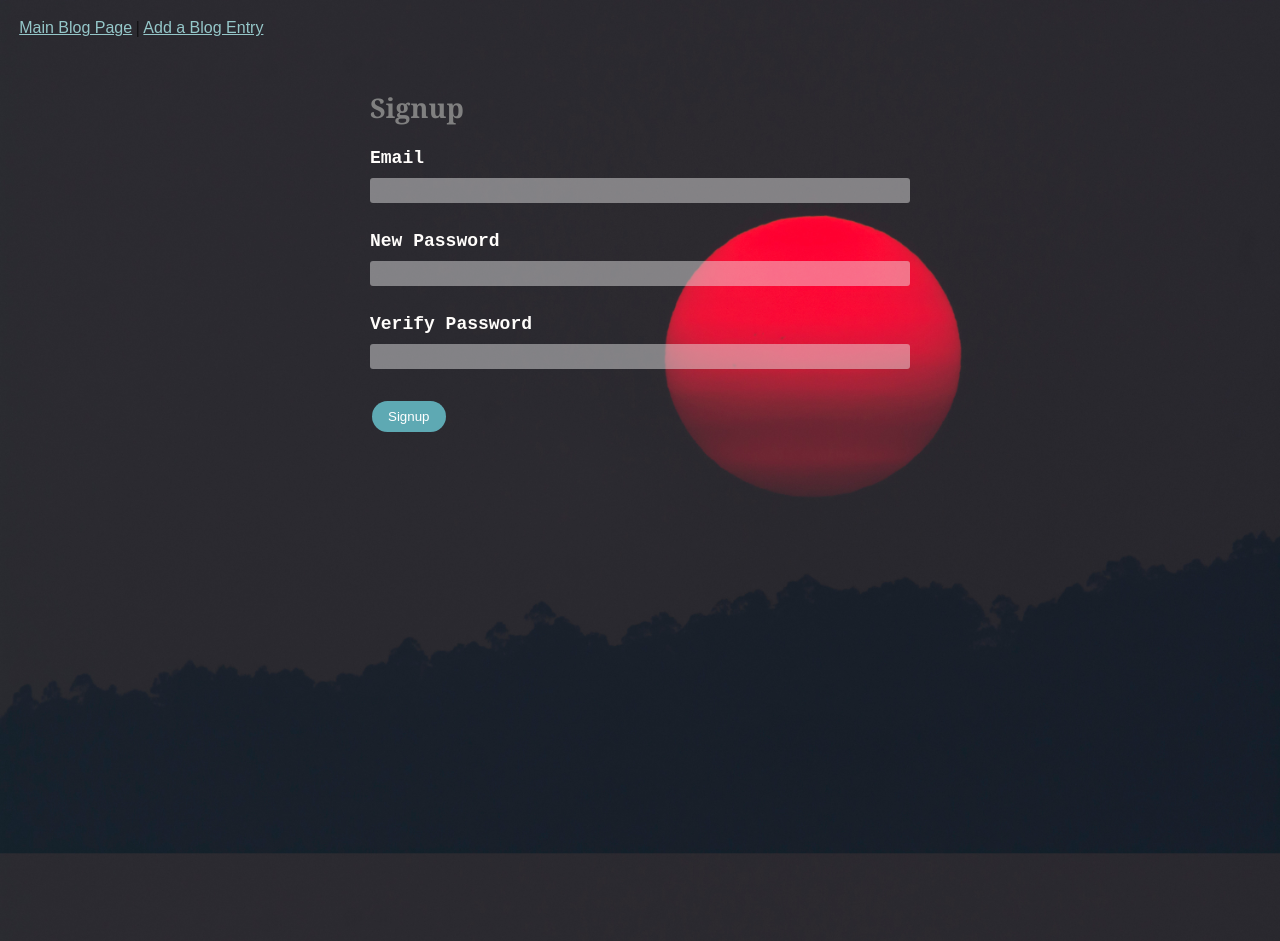
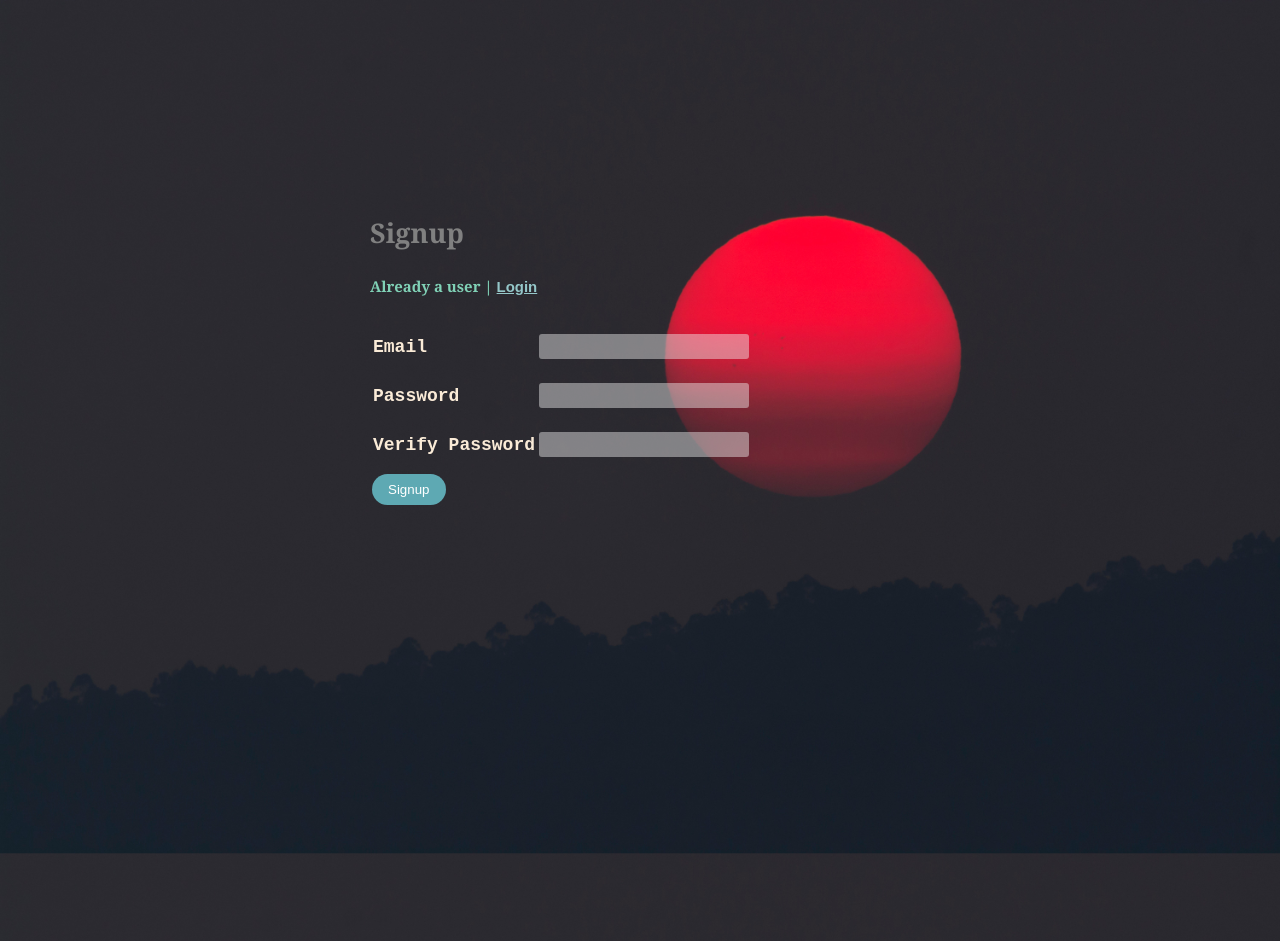
Before and after one commit to adonayab/blogz, a Flask app: page /signup in a window 1280 px wide. Shown: the top 941 px of the page. Run offline with Flask 2, Linux system fonts and the light colour scheme.

Commit message:
Completed signup, login and database integration

```diff
--- a/main.py
+++ b/main.py
@@ -1,35 +1,21 @@
 from flask import Flask, request, redirect, render_template, session, flash
 from flask_sqlalchemy import SQLAlchemy
-
-app = Flask(__name__)
-app.config['DEBUG'] = True
-app.config['SQLALCHEMY_DATABASE_URI'] = 'mysql+pymysql://blogz:blogz@localhost:3306/blogz'
-app.config['SQLALCHEMY_ECHO'] = True
-db = SQLAlchemy(app)
-app.secret_key = 'uahfkahdlfhuhkn8392uh'
+from models import User, Blog
+from app import app, db
+import re
 
 
-class Blog(db.Model):
-    id = db.Column(db.Integer, primary_key=True)
-    title = db.Column(db.String(120), unique=True)
-    body = db.Column(db.String(120))
-    owner_id = db.Column(db.Integer, db.ForeignKey('user.id'))
-
-    def __init__(self, title, body, owner):
-        self.title = title
-        self.body = body
-        self.owner = owner
+@app.before_request
+def require_login():
+    allowed_routes = ['login', 'signup']
+    if request.endpoint not in allowed_routes and 'email' not in session and '/static/' not in request.path:
+        return redirect('/login')
 
 
-class User(db.Model):
-    id = db.Column(db.Integer, primary_key=True)
-    email = db.Column(db.String(120), unique=True)
-    password = db.Column(db.String(120))
-    blogs = db.relationship('Blog', backref='owner')
-
-    def __init__(self, email, password):
-        self.email = email
-        self.password = password
+@app.route("/logout", methods=['POST'])
+def logout():
+    del session['email']
+    return redirect('/login')
 
 
 @app.route('/login', methods=['POST', 'GET'])
@@ -55,27 +41,40 @@ def login():
 @app.route('/signup', methods=['POST', 'GET'])
 def signup():
 
-    # TODO : implement user signup
-
     if request.method == 'POST':
         email = request.form['email']
         password = request.form['password']
         verify = request.form['verify']
+        email = request.form['email']
+        existing_user = User.query.filter_by(email=email).first()
 
-        if password != verify:
-            flash("Passwords do not match")
-            return redirect('/signup')
+        if email == '' and password == '' and verify == '':
+            flash('Email and Password fields can not be empty')
+            return render_template('signup.html')
 
-        existing_user = User.query.filter_by(email=email).first()
-        if not existing_user:
-            user = User(email=email, password=password)
-            db.session.add(user)
-            db.session.commit()
-            session['user'] = user.email
-            return redirect("/")
-        else:
-            flash('Email adress "{}" already an account'.format(existing_user.email))
+        if existing_user:
+            flash('{} Already an account'.format(email))
             return render_template('signup.html')
+        if email == '':
+            flash('Email field required')
+            return render_template('signup.html')
+        if not existing_user and password == '':
+            flash('Password field required')
+            return render_template('signup.html')
+        if not existing_user and (len(password) < 3 or len(password) > 20) and password != verify:
+            flash('Invalid Password')
+            flash('Passwords do not match')
+            return render_template('signup.html')
+        if not existing_user and password != verify:
+            flash('Passwords do not match')
+            return render_template('signup.html')
+
+        user = User(email=email, password=password)
+        db.session.add(user)
+        db.session.commit()
+        session['email'] = email
+
+        return redirect('/')
 
     return render_template('signup.html')
 
@@ -83,11 +82,10 @@ def signup():
 @app.route('/newpost', methods=['POST', 'GET'])
 def newpost():
 
-    owner = User.query.filter_by(email=session['email']).first()
-
     if request.method == 'POST':
         title = request.form['title']
         body = request.form['body']
+        owner = User.query.filter_by(email=session['email']).first()
 
         if title == '' or body == '':
             flash("The title or body can not be empty.")
@@ -95,7 +93,7 @@ def newpost():
 
         titles = Blog.query.filter_by(title=title).first()
         if not titles:
-            new_blog = Blog(title=title, body=body, owner=owner)
+            new_blog = Blog(title, body, owner)
             db.session.add(new_blog)
             db.session.commit()
             return redirect('/blog?id={}'.format(new_blog.id))
--- a/static/style.css
+++ b/static/style.css
@@ -1,14 +1,22 @@
 .main {
-  padding: 10px;
+  padding: 2in;
   margin: 0 auto;
   width: 540px;
   font: 18px "Courier New", monospace;
   font-weight: bold;
   border-radius: 10px;
-  color: rgb(255, 253, 251)
+  color: antiquewhite;
 }
+
 .nav {
-  padding: 0.2in;
+  padding: 0.7in;
+  color:  rgb(149, 199, 201);
+  float: left;
+}
+
+.nav1 {
+  padding: 0.3in;
+  float: right;
 }
 
 .blog {
@@ -53,6 +61,11 @@ h1 {
   color: gray;
 }
 
+h6, h5 {
+  font-family: Georgia;
+  color: rgb(128, 209, 182);
+}
+
 .error {
   color: red;
 }
@@ -60,6 +73,10 @@ h1 {
 a {
   color: rgb(149, 199, 201);
   font-family: sans-serif;
+}
+
+span {
+  color: antiquewhite;
 }
 
 textarea {
@@ -75,7 +92,7 @@ textarea {
   font-size: 16px;
 }
 
-input[type=text], input[type=password], input[type=email] {
+input[type=text] {
   width: 530px;
   margin: 10px 0;
   padding: 5px;
@@ -84,6 +101,16 @@ input[type=text], input[type=password], input[type=email] {
   border-radius: 3px;
   color: antiquewhite;
 
+}
+
+input[type=password], input[type=email] {
+  width: 200px;
+  margin: 10px 0;
+  padding: 5px;
+  background-color: #f1f1f171;
+  border: none;
+  border-radius: 3px;
+  color: rgb(255, 255, 255);
 }
 
 input[type=submit] {
--- a/templates/base.html
+++ b/templates/base.html
@@ -3,15 +3,26 @@
 
 <head>
   <title>{{title}}</title>
-    <link rel="stylesheet" href="{{ url_for('static', filename='style.css')}}">
+  <link rel="stylesheet" type="text/css" href="{{  url_for('static', filename='style.css') }}">
+  <!-- <link rel="stylesheet" type="text/css" href="../static/css/style.css"> -->
 </head>
 
 <body>
+
+  {% if 'email' in session %}
+  <div class="nav1">
+    <form action="/logout" method="POST">
+      <input type="submit" value="Logout">
+      <span>{{ session['email'] }}</span>
+    </form>
+  </div>
   <div class="nav">
-      <a href="/blog">Main Blog Page</a>
+    <a href="{{ url_for('blog') }}">Main Blog Page</a>
     |
-      <a href="/newpost">Add a Blog Entry</a>
+    <a href="{{ url_for('newpost') }}">Add a Blog Entry</a>
   </div>
+  {% endif %}
+
   <div class="main">
     {% with messages = get_flashed_messages() %}
     <ul>
--- a/templates/blog.html
+++ b/templates/blog.html
@@ -11,6 +11,7 @@
   </form>
   <h2><a href="/blog?id={{ blog.id }}">{{ blog.title }}</a></h2>
   <p>{{ blog.body }}</p>
+  <h6>Author | {{ blog.owner.email }}</h6>
 </div>
 {% endfor %}
 
--- a/templates/login.html
+++ b/templates/login.html
@@ -1,14 +1,15 @@
 {% extends "base.html" %}
+
 
 {% block content %}
 <h1>Welcome to Blogz</h1>
-<p>Don't have an account <a href="/register">Join Today</a></p>
+<p>Don't have an account <a href="/signup">Join Today</a></p>
 <form action="/login" method="post">
   <table>
     <tr>
       <td><label for="email">Email</label></td>
       <td>
-        <input name="email" type="email" value="{{ email }}">
+        <input name="email" type="email">
       </td>
     </tr>
     <tr>
--- a/templates/signup.html
+++ b/templates/signup.html
@@ -2,11 +2,32 @@
 {% block content %}
 
 <h2>Signup</h2>
+<h5>Already a user | <a href="/login">Login</a></h5>
+<p class="error p">{{ empty_form_error }}</p>
 <form action="/signup" method="post">
-  <p><label>Email <input type="email" name="email"/></label></p>
-  <p><label>New Password <input type="password" name="password"/></label></p>
-  <p><label>Verify Password <input type="password" name="verify"/></label></p>
-  <p><input type="submit" value="Signup"/></p>
+  <table>
+    <tr>
+      <td><label for="email">Email </label></td>
+      <td>
+        <input name="email" type="email" id="email">
+      </td>
+    </tr>
+    <tr>
+      <td><label for="password">Password </label></td>
+      <td>
+        <input name="password" type="password" id="password">
+      </td>
+    </tr>
+    <tr>
+      <td><label for="verify">Verify Password </label></td>
+      <td>
+        <input name="verify" type="password" id="verify">
+      </td>
+    </tr>
+  </table>
+  <input type="submit" value="Signup">
+
+
 </form>
 
 {% endblock %}
```
Also changed, not shown: app.py (added, +10 -0 lines), models.py (added, +23 -0 lines). Lines whose indentation alone changed are shown as unchanged.
